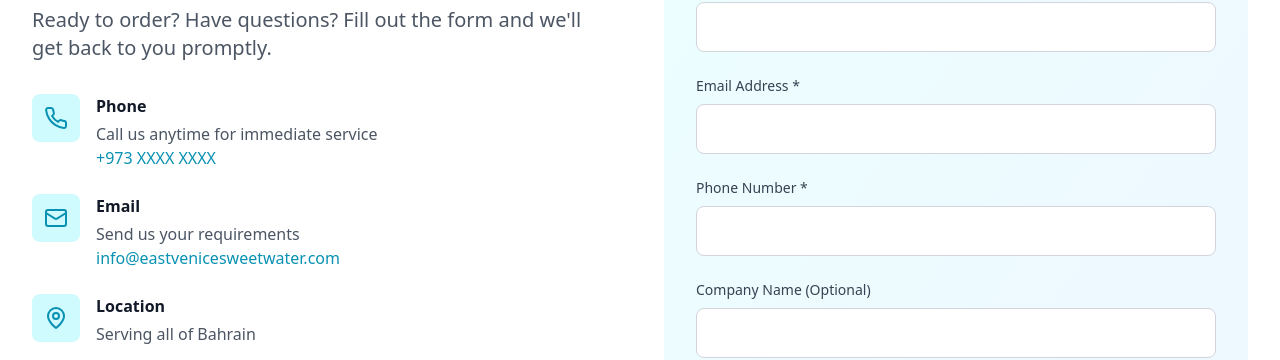
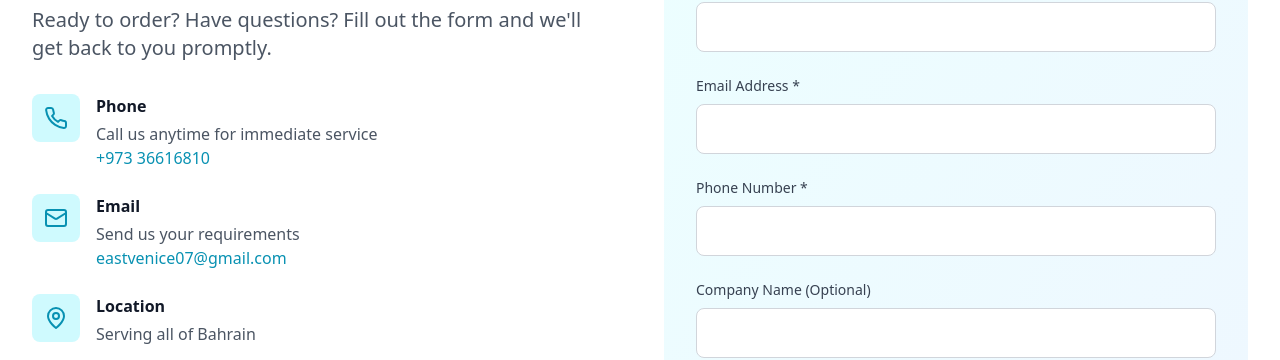
Before and after one commit to RahulRamaChandra/east-venice-sweet-water, a React (Vite) app: page / in a window 1280 px wide. Shown: the part 1874-2234 px from the top of the page. Built offline with nearby package versions, Linux system fonts and the light colour scheme.

Commit message:
updated contact details

```diff
--- a/src/App.tsx
+++ b/src/App.tsx
@@ -268,7 +268,7 @@ function App() {
                   <div>
                     <h3 className="font-semibold text-gray-900 mb-1">Phone</h3>
                     <p className="text-gray-600">Call us anytime for immediate service</p>
-                    <a href="tel:+973" className="text-cyan-600 hover:text-cyan-700 font-medium">+973 XXXX XXXX</a>
+                    <a href="tel:+973" className="text-cyan-600 hover:text-cyan-700 font-medium">+973 36616810</a>
                   </div>
                 </div>
                 <div className="flex items-start space-x-4">
@@ -278,7 +278,7 @@ function App() {
                   <div>
                     <h3 className="font-semibold text-gray-900 mb-1">Email</h3>
                     <p className="text-gray-600">Send us your requirements</p>
-                    <a href="mailto:info@eastvenicesweetwater.com" className="text-cyan-600 hover:text-cyan-700 font-medium">info@eastvenicesweetwater.com</a>
+                    <a href="mailto:info@eastvenicesweetwater.com" className="text-cyan-600 hover:text-cyan-700 font-medium">eastvenice07@gmail.com</a>
                   </div>
                 </div>
                 <div className="flex items-start space-x-4">
```
